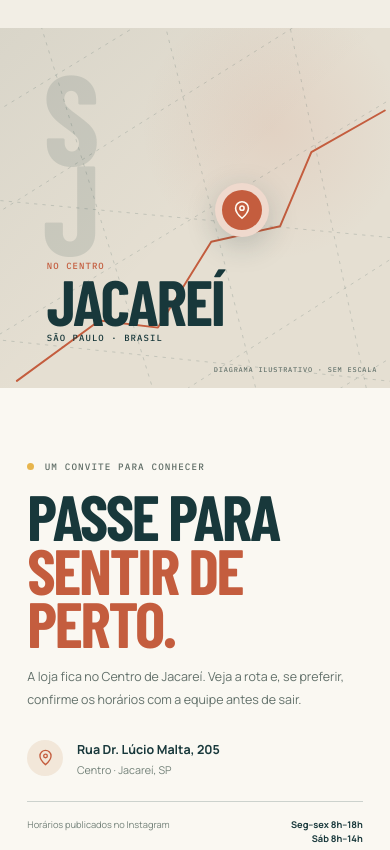
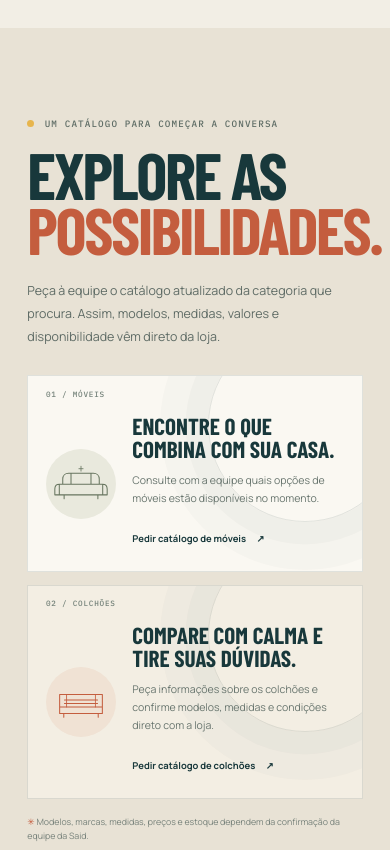
Before and after one commit to oluisvi/said-moveis-conceito, a plain HTML site: page index.html in a window 390 px wide. Shown: the part 1840-2690 px from the top of the page. Drawn offline with nearby package versions, Linux system fonts and the light colour scheme; a web font is replaced by a local one.

Commit message:
Add category-based catalog inquiry section

```diff
--- a/index.html
+++ b/index.html
@@ -31,6 +31,7 @@
       </a>
       <nav class="main-nav" aria-label="Navegação principal">
         <a href="#descobrir">Descobrir</a>
+        <a href="#catalogo">Catálogo</a>
         <a href="#visite">Visite a loja</a>
       </nav>
       <a class="header-cta" href="https://www.instagram.com/said.moveis/" aria-label="Abrir Instagram da Said">
@@ -93,6 +94,41 @@
           </div>
           <p class="availability-note"><span aria-hidden="true">✳</span> Modelos, disponibilidade e condições são confirmados diretamente com a loja.</p>
         </div>
+      </section>
+
+      <section class="catalog section-shell" id="catalogo" aria-labelledby="catalog-title">
+        <div class="catalog-heading">
+          <div>
+            <p class="eyebrow eyebrow-dark"><span class="eyebrow-dot" aria-hidden="true"></span> Um catálogo para começar a conversa</p>
+            <h2 id="catalog-title">Explore as<br /><em>possibilidades.</em></h2>
+          </div>
+          <p>Peça à equipe o catálogo atualizado da categoria que procura. Assim, modelos, medidas, valores e disponibilidade vêm direto da loja.</p>
+        </div>
+        <div class="catalog-grid">
+          <article class="catalog-card catalog-card-furniture">
+            <span class="catalog-index">01 / MÓVEIS</span>
+            <div class="catalog-illustration" aria-hidden="true">
+              <svg viewBox="0 0 180 130" fill="none"><path d="M37 67V52c0-10 7-17 17-17h72c10 0 17 7 17 17v15M27 67h126v31H27V67Zm14 31v11m98-11v11M27 67c-8 0-13 5-13 14v17h13m126-31c8 0 13 5 13 14v17h-13M61 36v31m58-31v31" stroke="currentColor" stroke-width="3" stroke-linecap="round" stroke-linejoin="round"/><path d="M90 15v14m-6-7h12" stroke="currentColor" stroke-width="2.4" stroke-linecap="round"/></svg>
+            </div>
+            <div class="catalog-card-copy">
+              <h3>Encontre o que combina com sua casa.</h3>
+              <p>Consulte com a equipe quais opções de móveis estão disponíveis no momento.</p>
+              <a class="text-link text-link-dark" href="https://wa.me/5512981905968?text=Ol%C3%A1%21%20Voc%C3%AAs%20podem%20me%20enviar%20o%20cat%C3%A1logo%20atualizado%20de%20m%C3%B3veis%3F">Pedir catálogo de móveis <span aria-hidden="true">↗</span></a>
+            </div>
+          </article>
+          <article class="catalog-card catalog-card-mattress">
+            <span class="catalog-index">02 / COLCHÕES</span>
+            <div class="catalog-illustration" aria-hidden="true">
+              <svg viewBox="0 0 180 130" fill="none"><path d="M28 42h124v55H28V42Zm0 36h124M40 97v11m100-11v11M42 58h96M42 68h96" stroke="currentColor" stroke-width="3" stroke-linecap="round" stroke-linejoin="round"/><path d="M48 42v36m84-36v36" stroke="currentColor" stroke-width="2.4" stroke-linecap="round"/></svg>
+            </div>
+            <div class="catalog-card-copy">
+              <h3>Compare com calma e tire suas dúvidas.</h3>
+              <p>Peça informações sobre os colchões e confirme modelos, medidas e condições direto com a loja.</p>
+              <a class="text-link text-link-dark" href="https://wa.me/5512981905968?text=Ol%C3%A1%21%20Voc%C3%AAs%20podem%20me%20enviar%20o%20cat%C3%A1logo%20atualizado%20de%20colch%C3%B5es%3F">Pedir catálogo de colchões <span aria-hidden="true">↗</span></a>
+            </div>
+          </article>
+        </div>
+        <p class="catalog-note"><span aria-hidden="true">✳</span> Modelos, marcas, medidas, preços e estoque dependem da confirmação da equipe da Said.</p>
       </section>
 
       <section class="visit" id="visite" aria-labelledby="visit-title">
--- a/styles.css
+++ b/styles.css
@@ -106,6 +106,26 @@ a:focus-visible, button:focus-visible { outline: 3px solid var(--sun); outline-o
 .availability-note { margin: .85rem 0 0; color: #758079; font-size: .62rem !important; line-height: 1.5 !important; }
 .availability-note span { color: var(--clay); }
 
+.catalog { background: #e8e2d5; }
+.catalog-heading { display: grid; grid-template-columns: 1fr minmax(280px, .7fr); align-items: end; gap: 5rem; margin-bottom: 3rem; }
+.catalog-heading h2 { margin: 0; color: var(--petrol); font: 700 clamp(4rem, 6.3vw, 6.5rem)/.84 var(--display); letter-spacing: -.035em; text-transform: uppercase; }
+.catalog-heading h2 em { color: var(--clay); font-style: normal; }
+.catalog-heading > p { max-width: 480px; margin: 0 0 .3rem; color: #5e6b65; font-size: .87rem; line-height: 1.85; }
+.catalog-grid { display: grid; grid-template-columns: repeat(2, minmax(0, 1fr)); gap: 1.2rem; }
+.catalog-card { min-height: 290px; padding: 1.7rem 2rem; position: relative; overflow: hidden; display: grid; grid-template-columns: 145px 1fr; align-items: center; gap: 1.8rem; background: var(--paper-light); border: 1px solid rgba(24,56,59,.12); }
+.catalog-card::after { position: absolute; right: -2.5rem; top: -3rem; width: 12rem; height: 12rem; content: ""; border: 1px solid rgba(24,56,59,.11); border-radius: 50%; box-shadow: 0 0 0 1.4rem rgba(24,56,59,.025), 0 0 0 3rem rgba(24,56,59,.02); pointer-events: none; }
+.catalog-card-mattress { background: #f3eee3; }
+.catalog-index { position: absolute; z-index: 1; top: 1rem; left: 1.2rem; color: #728078; font: 500 .52rem/1.4 var(--mono); letter-spacing: .1em; }
+.catalog-illustration { width: 140px; height: 140px; margin-top: 1rem; display: grid; place-items: center; color: var(--leaf); background: #e9e9dd; border-radius: 50%; }
+.catalog-card-mattress .catalog-illustration { color: var(--clay); background: #f0e2d4; }
+.catalog-illustration svg { width: 118px; height: 100px; }
+.catalog-card-copy { position: relative; z-index: 1; }
+.catalog-card-copy h3 { max-width: 340px; margin: 0 0 .65rem; color: var(--petrol); font: 700 1.85rem/1 var(--display); text-transform: uppercase; }
+.catalog-card-copy p { max-width: 350px; margin: 0 0 1.05rem; color: #68756e; font-size: .72rem; line-height: 1.7; }
+.catalog-card-copy .text-link { font-size: .65rem; }
+.catalog-note { margin: 1rem 0 0; color: #758079; font-size: .62rem; }
+.catalog-note span { color: var(--clay); }
+
 .visit { min-height: 650px; display: grid; grid-template-columns: 1.05fr .95fr; background: var(--paper-light); }
 .visit-map { min-height: 650px; position: relative; overflow: hidden; isolation: isolate; display: grid; place-items: center; background: #e5dfd2; }
 .visit-map::before { position: absolute; inset: 0; z-index: -1; content: ""; background: linear-gradient(135deg, rgba(24,56,59,.06), transparent 52%), radial-gradient(circle at 70% 28%, rgba(196,93,62,.10), transparent 35%); }
@@ -208,6 +228,18 @@ a:focus-visible, button:focus-visible { outline: 3px solid var(--sun); outline-o
   .panel-copy > p:not(.panel-kicker) { font-size: .68rem; }
   .panel-stamp { grid-column: 2; grid-row: 1; }
   .availability-note { font-size: .57rem !important; }
+  .catalog-heading { display: block; margin-bottom: 1.7rem; }
+  .catalog-heading h2 { font-size: clamp(4.1rem, 14.2vw, 5.8rem); }
+  .catalog-heading > p { margin-top: 1.4rem; font-size: .78rem; }
+  .catalog-grid { grid-template-columns: 1fr; gap: .8rem; }
+  .catalog-card { min-height: 0; padding: 2.4rem 1.1rem 1.3rem; grid-template-columns: 72px 1fr; gap: .9rem; }
+  .catalog-index { top: .8rem; left: 1.1rem; font-size: .48rem; }
+  .catalog-illustration { width: 70px; height: 70px; margin-top: .2rem; }
+  .catalog-illustration svg { width: 62px; height: 55px; }
+  .catalog-card-copy h3 { font-size: 1.45rem; }
+  .catalog-card-copy p { font-size: .66rem; }
+  .catalog-card-copy .text-link { font-size: .59rem; }
+  .catalog-note { font-size: .55rem; }
   .visit { display: flex; flex-direction: column; }
   .visit-map { min-height: 360px; }
   .map-stamp { font-size: 8rem; }
```
Also changed, not shown: arte/prancha-said-moveis.png, proposta-whatsapp.txt, 1 other file.
